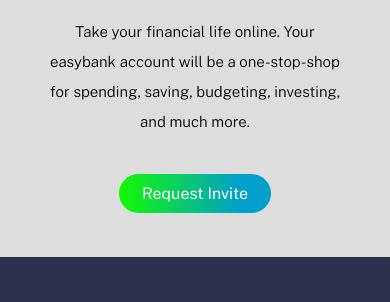
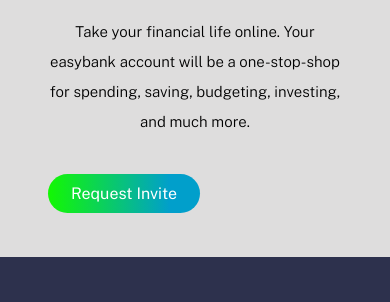
Before and after one commit to olawale-oloye/easybanking, a plain HTML site: page index.html in a window 390 px wide. Shown: the part 539-841 px from the top of the page. Drawn offline with nearby package versions, Linux system fonts and the light colour scheme.

Commit message:
updated responsive pages, eliminated css errors

```diff
--- a/asset/css/stylesheet.css
+++ b/asset/css/stylesheet.css
@@ -87,7 +87,8 @@ main img {
   display: flex;
   flex-direction: column;
   gap: 1.2rem;
-  align-items: center;
+  justify-content: space-between;
+  /* align-items: center; */
   /* width: 60%; */
   padding: 2rem 0;
 }
```
